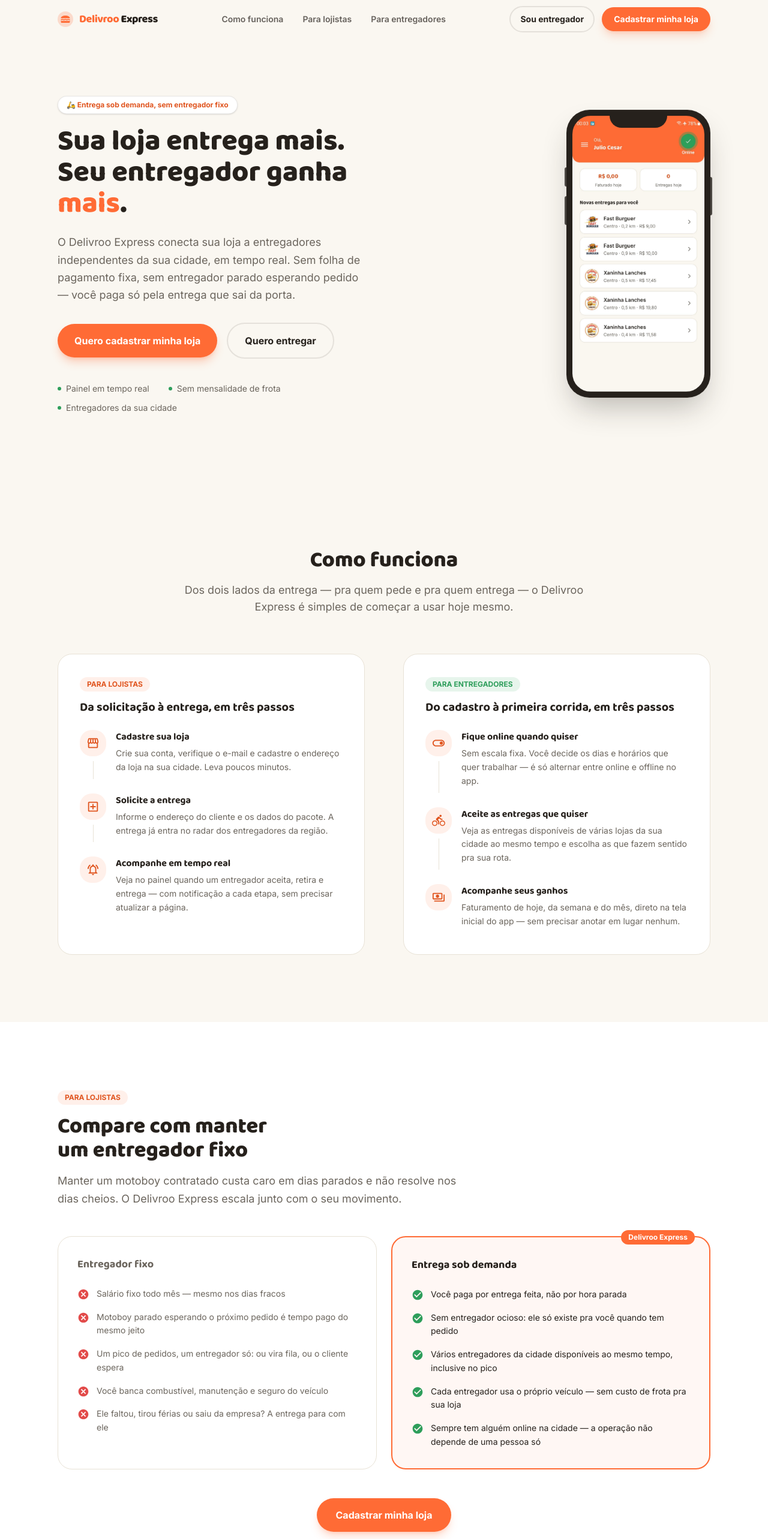
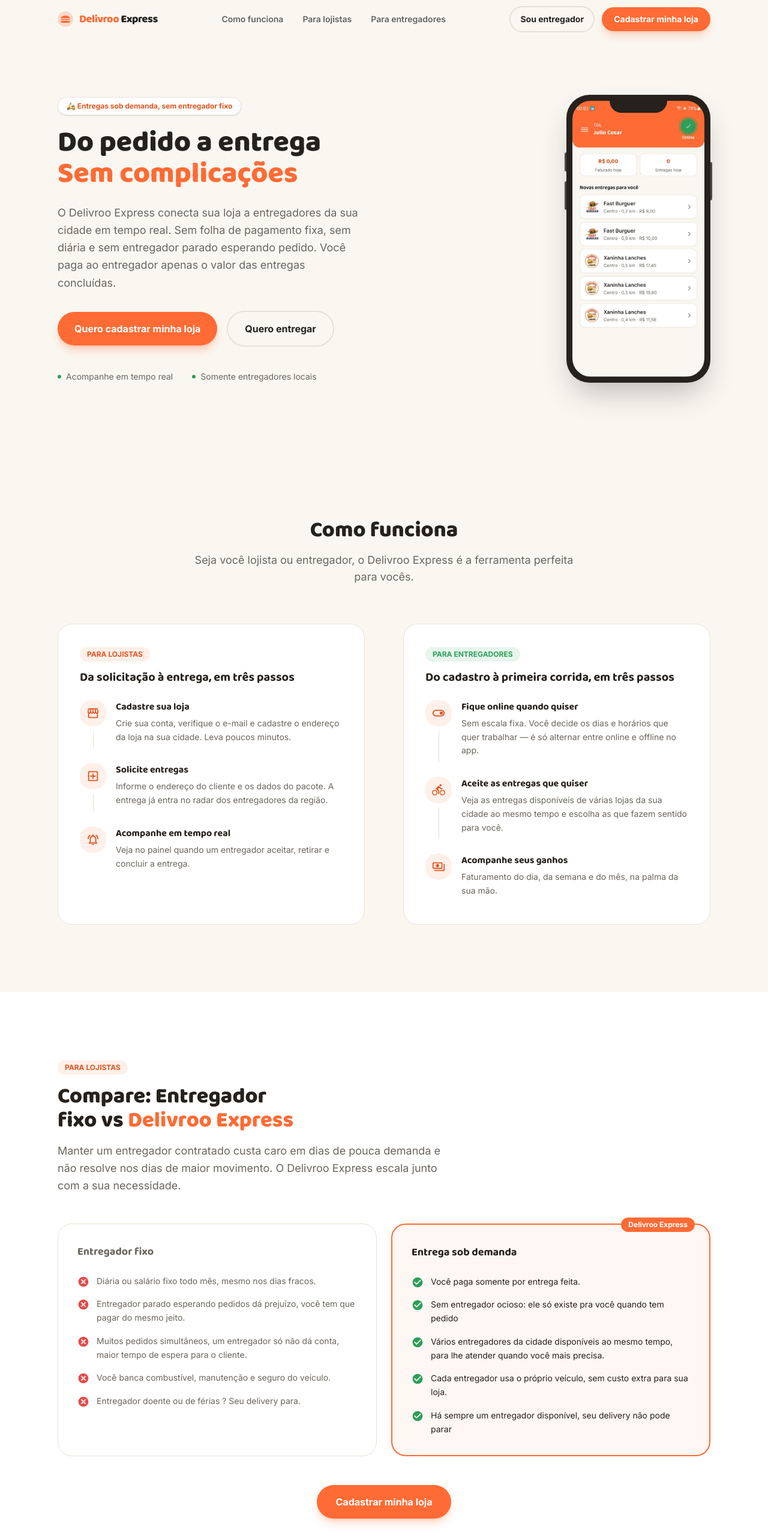
Before and after one commit to jccintr/delivroo-express-landing-page, a React (Vite) app: page / in a window 1280 px wide. Shown: the top 2566 px of the page at 60% size. Built offline with nearby package versions, Linux system fonts and the light colour scheme.

Commit message:
Atualizado

```diff
--- a/src/sections/Hero.jsx
+++ b/src/sections/Hero.jsx
@@ -9,18 +9,18 @@
       <div className="max-w-6xl mx-auto px-5 sm:px-8 grid lg:grid-cols-2 gap-16 items-center">
         <div>
           <span className="inline-flex items-center gap-2 bg-white border border-ink/10 rounded-full px-3.5 py-1.5 text-xs font-bold text-orange-dark shadow-sm">
-            🛵 Entrega sob demanda, sem entregador fixo
+            🛵 Entregas sob demanda, sem entregador fixo
           </span>
 
           <h1 className="font-heading font-extrabold text-[2.4rem] leading-[1.08] sm:text-5xl sm:leading-[1.08] text-ink mt-5 text-balance">
-            Sua loja entrega mais.<br />
-            Seu entregador ganha <span className="text-orange">mais</span>.
+            Do pedido a entrega<br />
+            <span className="text-orange">Sem complicações</span>
           </h1>
 
           <p className="text-lg text-ink-soft mt-6 max-w-lg leading-relaxed">
-            O Delivroo Express conecta sua loja a entregadores independentes da sua cidade, em
-            tempo real. Sem folha de pagamento fixa, sem entregador parado esperando pedido — você
-            paga só pela entrega que sai da porta.
+            O Delivroo Express conecta sua loja a entregadores da sua cidade em
+            tempo real. Sem folha de pagamento fixa, sem diária e sem entregador parado esperando pedido. Você
+            paga ao entregador apenas o valor das entregas concluídas.
           </p>
 
           <div className="flex flex-wrap items-center gap-4 mt-8">
@@ -38,13 +38,11 @@
 
           <div className="flex flex-wrap gap-x-8 gap-y-3 mt-10 text-sm text-ink-soft">
             <span className="flex items-center gap-2">
-              <span className="w-1.5 h-1.5 rounded-full bg-green" /> Painel em tempo real
+              <span className="w-1.5 h-1.5 rounded-full bg-green" /> Acompanhe em tempo real
             </span>
+
             <span className="flex items-center gap-2">
-              <span className="w-1.5 h-1.5 rounded-full bg-green" /> Sem mensalidade de frota
-            </span>
-            <span className="flex items-center gap-2">
-              <span className="w-1.5 h-1.5 rounded-full bg-green" /> Entregadores da sua cidade
+              <span className="w-1.5 h-1.5 rounded-full bg-green" /> Somente entregadores locais
             </span>
           </div>
         </div>
--- a/src/sections/HowItWorks.jsx
+++ b/src/sections/HowItWorks.jsx
@@ -15,13 +15,13 @@
   },
   {
     icon: MdOutlineAddBox,
-    title: 'Solicite a entrega',
+    title: 'Solicite entregas',
     text: 'Informe o endereço do cliente e os dados do pacote. A entrega já entra no radar dos entregadores da região.',
   },
   {
     icon: MdOutlineNotificationsActive,
     title: 'Acompanhe em tempo real',
-    text: 'Veja no painel quando um entregador aceita, retira e entrega — com notificação a cada etapa, sem precisar atualizar a página.',
+    text: 'Veja no painel quando um entregador aceitar, retirar e concluir a entrega.',
   },
 ];
 
@@ -34,12 +34,12 @@
   {
     icon: MdOutlineDirectionsBike,
     title: 'Aceite as entregas que quiser',
-    text: 'Veja as entregas disponíveis de várias lojas da sua cidade ao mesmo tempo e escolha as que fazem sentido pra sua rota.',
+    text: 'Veja as entregas disponíveis de várias lojas da sua cidade ao mesmo tempo e escolha as que fazem sentido para você.',
   },
   {
     icon: MdOutlinePayments,
     title: 'Acompanhe seus ganhos',
-    text: 'Faturamento de hoje, da semana e do mês, direto na tela inicial do app — sem precisar anotar em lugar nenhum.',
+    text: 'Faturamento do dia, da semana e do mês, na palma da sua mão.',
   },
 ];
 
@@ -73,8 +73,7 @@
             Como funciona
           </h2>
           <p className="text-ink-soft mt-4 text-lg">
-            Dos dois lados da entrega — pra quem pede e pra quem entrega — o Delivroo Express é
-            simples de começar a usar hoje mesmo.
+            Seja você lojista ou entregador, o Delivroo Express é a ferramenta perfeita para vocês.
           </p>
         </div>
 
--- a/src/sections/StoreBenefits.jsx
+++ b/src/sections/StoreBenefits.jsx
@@ -2,19 +2,19 @@
 import { STORE_SIGNUP_URL } from '../config';
 
 const fixedRiderPoints = [
-  'Salário fixo todo mês — mesmo nos dias fracos',
-  'Motoboy parado esperando o próximo pedido é tempo pago do mesmo jeito',
-  'Um pico de pedidos, um entregador só: ou vira fila, ou o cliente espera',
-  'Você banca combustível, manutenção e seguro do veículo',
-  'Ele faltou, tirou férias ou saiu da empresa? A entrega para com ele',
+  'Diária ou salário fixo todo mês, mesmo nos dias fracos.',
+  'Entregador parado esperando pedidos dá prejuízo, você tem que pagar do mesmo jeito.',
+  'Muitos pedidos simultâneos, um entregador só não dá conta, maior tempo de espera para o cliente.',
+  'Você banca combustível, manutenção e seguro do veículo.',
+  'Entregador doente ou de férias ? Seu delivery para.',
 ];
 
 const delivrooPoints = [
-  'Você paga por entrega feita, não por hora parada',
+  'Você paga somente por entrega feita.',
   'Sem entregador ocioso: ele só existe pra você quando tem pedido',
-  'Vários entregadores da cidade disponíveis ao mesmo tempo, inclusive no pico',
-  'Cada entregador usa o próprio veículo — sem custo de frota pra sua loja',
-  'Sempre tem alguém online na cidade — a operação não depende de uma pessoa só',
+  'Vários entregadores da cidade disponíveis ao mesmo tempo, para lhe atender quando você mais precisa.',
+  'Cada entregador usa o próprio veículo, sem custo extra para sua loja.',
+  'Há sempre um entregador disponível, seu delivery não pode parar',
 ];
 
 export default function StoreBenefits() {
@@ -26,11 +26,11 @@
             PARA LOJISTAS
           </span>
           <h2 className="font-heading font-extrabold text-3xl sm:text-4xl text-ink mt-4 text-balance">
-            Compare com manter um entregador fixo
+            Compare: Entregador fixo vs <span className="text-orange">Delivroo Express</span>
           </h2>
           <p className="text-ink-soft mt-4 text-lg leading-relaxed">
-            Manter um motoboy contratado custa caro em dias parados e não resolve nos dias
-            cheios. O Delivroo Express escala junto com o seu movimento.
+            Manter um entregador contratado custa caro em dias de pouca demanda e não resolve nos dias
+            de maior movimento. O Delivroo Express escala junto com a sua necessidade.
           </p>
         </div>
 
```
